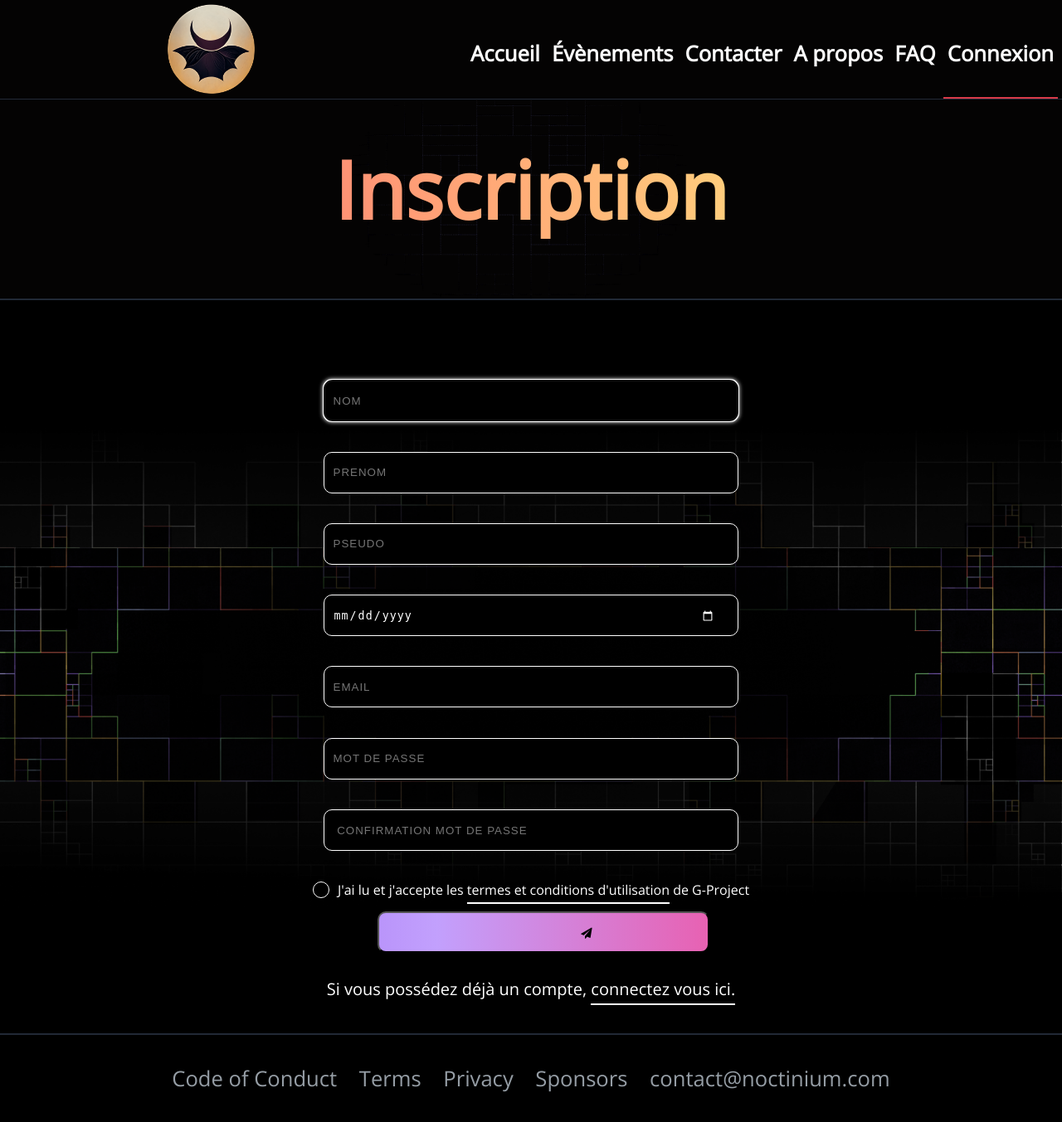
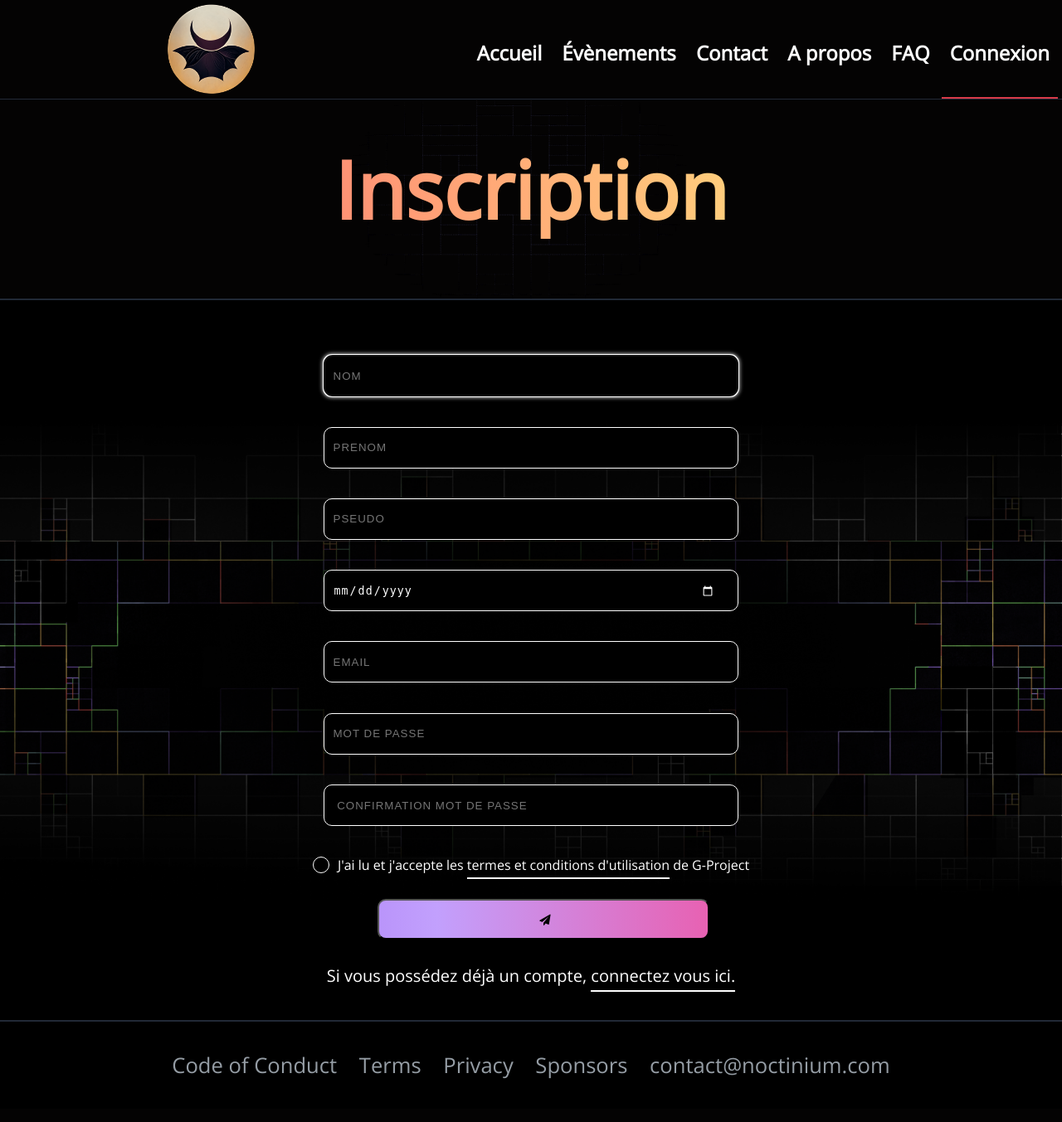
Before and after one commit to Niwa-Yume/Noctinium, a PHP site: page /inscription.html in a window 1280 px wide. Shown: the whole page at 83% size. After the commit the page ends 1301 px from the top, so only its background shows below. Run offline with PHP 8.4, Linux system fonts and the light colour scheme; some libraries are stand-ins or nearby versions.

Commit message:
Add files via upload

```diff
--- a/Noctinium/asset/style.css
+++ b/Noctinium/asset/style.css
@@ -172,16 +176,20 @@ header nav {
     float: right;
     margin-right: 5px;
 }
+header nav ul{
+    list-style: none;
+}
 header nav li {
     display: inline-block;
 	height: 105%;
-    padding-right: 5px;
-    padding-left: 5px;
+    padding-right: 10px;
+    padding-left: 10px;
     padding-top: 42px;
     padding-bottom: 20px;
+    width: auto;
 }
 header nav a{
-    font-size: 1.6rem;
+    font-size: 1.5rem;
     font-weight: bold;
 }
 header nav li.active {
@@ -433,8 +448,9 @@ section.subscribe {
     padding: 40px 0;
 }
 section.subscribe p {
-    width: 100%;
-    font-size: 1.7rem;
+    width: 80%;
+    font-size: 1.4rem;
+    margin: auto;
 }
 section.subscribe h4{
     font-size: 36px;
@@ -673,8 +689,8 @@ textarea.form-control-M{
 	background: linear-gradient(269.16deg, #FFE580 -15.83%, #FF7571 -4.97%, #FF7270 15.69%, #EA5DAD 32.43%, #C2A0FD 50.09%, #9867F0 67.47%, #3BF0E4 84.13%, #33CE43 105.13%, #B2F4B6 123.24%);
 	background-position: 58% 50%;
     background-size: 500%;
-	margin-top: 15px;
-	height: 50px;
+	margin: 30px auto;
+	height: 49px;
 	width: 100%;
 	overflow: hidden;
 	transition: all .2s ease-in-out;
@@ -892,7 +908,7 @@ hr {
 }
 .fa-paper-plane{
 	margin-top: 17px;
-    margin-bottom: 3px;
+    margin-bottom: 0;
 }
 .fa-social{
 	margin-top: 15px;
@@ -901,7 +917,7 @@ hr {
 .insc-cont-1 {
   font-family: 'Lato';
   font-weight: 400;
-  margin:  30px 0;
+  margin: auto;
   display: inline-block;
 }
 .insc-cont{
@@ -920,10 +936,10 @@ hr {
     width: 500px;
 }
 .fa-paper-plane-1{
-    margin-left: 100px;
+    margin-left: 0;
 }
 .send-text-1{
-    margin-left: 105px;
+    margin-left: 0;
 }
 .insc-form-checkbox{
     height: 20px;
--- a/Noctinium/compte.html
+++ b/Noctinium/compte.html
@@ -12,7 +12,7 @@
             <nav>
               <li><a href="index.html">Accueil</a></li>
               <li><a href="eventlist.html">Évènements</a></li>
-              <li><a href="contact.html">Contacter</a></li>
+              <li><a href="contact.html">Contact</a></li>
               <li><a href="propos.html">A propos</a></li>
               <li><a href="faq.html">FAQ</a></li>
               <li><a href="connexion.html">Connexion</a></li>
--- a/Noctinium/error.html
+++ b/Noctinium/error.html
@@ -10,7 +10,7 @@
             <nav>
                 <li><a href="index.html">Accueil</a></li>
                 <li><a href="eventlist.html">Évènements</a></li>
-                <li><a href="contact.html">Contacter</a></li>
+                <li><a href="contact.html">Contact</a></li>
 				<li><a href="propos.html">A propos</a></li>
 				<li><a href="faq.html">FAQ</a></li>
                 <li><a href="connexion.html">Connexion</a></li>
--- a/Noctinium/event.html
+++ b/Noctinium/event.html
@@ -12,7 +12,7 @@
             <nav>
               <li><a href="index.html">Accueil</a></li>
               <li class="active"><a href="eventlist.html">Évènements</a></li>
-              <li><a href="contact.html">Contacter</a></li>
+              <li><a href="contact.html">Contact</a></li>
               <li><a href="propos.html">A propos</a></li>
               <li><a href="faq.html">FAQ</a></li>
               <li><a href="connexion.html">Connexion</a></li>
--- a/Noctinium/eventAdd.html
+++ b/Noctinium/eventAdd.html
@@ -12,7 +12,7 @@
         <nav>
             <li><a href="index.html">Accueil</a></li>
             <li class="active"><a href="eventlist.html">Évènements</a></li>
-            <li><a href="contact.html">Contacter</a></li>
+            <li><a href="contact.html">Contact</a></li>
             <li><a href="propos.html">A propos</a></li>
             <li><a href="faq.html">FAQ</a></li>
             <li><a href="connexion.html">Connexion</a></li>
--- a/Noctinium/eventList.html
+++ b/Noctinium/eventList.html
@@ -15,7 +15,7 @@
             <nav>
                 <li><a href="index.html">Accueil</a></li>
                 <li class="active"><a href="eventlist.html">Évènements</a></li>
-                <li><a href="contact.html">Contacter</a></li>
+                <li><a href="contact.html">Contact</a></li>
                 <li><a href="propos.html">A propos</a></li>
                 <li><a href="faq.html">FAQ</a></li>
                 <li><a href="connexion.html">Connexion</a></li>
--- a/Noctinium/faq.html
+++ b/Noctinium/faq.html
@@ -12,7 +12,7 @@
         <nav>
             <li><a href="index.html">Accueil</a></li>
             <li><a href="eventlist.html">Évènements</a></li>
-            <li><a href="contact.html">Contacter</a></li>
+            <li><a href="contact.html">Contact</a></li>
             <li><a href="propos.html">A propos</a></li>
             <li class="active"><a href="faq.html">FAQ</a></li>
             <li><a href="connexion.html">Connexion</a></li>
--- a/Noctinium/inscription.html
+++ b/Noctinium/inscription.html
@@ -12,7 +12,7 @@
         <nav>
             <li><a href="index.html">Accueil</a></li>
             <li><a href="eventlist.html">Évènements</a></li>
-            <li><a href="contact.html">Contacter</a></li>
+            <li><a href="contact.html">Contact</a></li>
             <li><a href="propos.html">A propos</a></li>
             <li><a href="faq.html">FAQ</a></li>
             <li class="active"><a href="connexion.html">Connexion</a></li>
@@ -32,7 +32,7 @@
 
             <div class="form-group-insc">
               <div class="col-sm-12">
-                <input type="text" class="form-control insc-form" id="name" placeholder="NOM" name="name" value="" required autofocus>
+                <input type="text" class="form-control insc-form" id="nom" placeholder="NOM" name="name" value="" required autofocus>
               </div>
             </div>
 
@@ -50,7 +50,7 @@
 
             <div class="form-group-insc">
                 <div class="col-sm-12">
-                  <input type="date" class="form-control insc-form" id="prenom" placeholder="DATE DE NAISSANCE" name="datenaissance" value="" required>
+                  <input type="date" class="form-control insc-form" id="date" placeholder="DATE DE NAISSANCE" name="datenaissance" value="" required>
                 </div>
               </div>
 
@@ -74,8 +74,8 @@
 
             <div class="form-group-insc">
                 <div class="col-sm-12">
-                  <input type="checkbox" required class="insc-form-checkbox" name="termes-conditions" value=""/>
-                  <span class="insc-form-checkbox-txt">J'ai lu et j'accepte les <a href="" class="underline">termes et conditions d'utilisation</a> de G-Project</span>
+                  <input type="checkbox" required class="insc-form-checkbox" id="termes-conditions" name="termes-conditions" value="termes-conditions-accept"/>
+                  <label class="insc-form-checkbox-txt" for="termes-conditions">J'ai lu et j'accepte les <a href="" class="underline">termes et conditions d'utilisation</a> de G-Project</label>
                 </div>
               </div>
 
@@ -115,9 +115,30 @@
 </body>
 <script>
   var element = document.getElementById("logo")
+  var formN = document.getElementById("nom");
+  var formE = document.getElementById("email");
+  var formD = document.getElementById("date");
+  var formP = document.getElementById("prenom");
+  var formPS = document.getElementById("pseudo");
+  var formM = document.getElementById("mdp");
+  var formM2 = document.getElementById("mdp2");
   if(/Android|webOS|iPhone|iPad|iPod|BlackBerry|IEMobile|Opera Mini/i.test(navigator.userAgent)){
     element.classList.toggle("logo");
     element.classList.toggle("logo-M");
+    formN.classList.toggle("form-control");
+        formN.classList.toggle("form-control-M");
+        formE.classList.toggle("form-control");
+        formE.classList.toggle("form-control-M");
+        formM.classList.toggle("form-control");
+        formM.classList.toggle("form-control-M");
+        formP.classList.toggle("form-control");
+        formP.classList.toggle("form-control-M");
+        formD.classList.toggle("form-control");
+        formD.classList.toggle("form-control-M");
+        formPS.classList.toggle("form-control");
+        formPS.classList.toggle("form-control-M");
+        formM2.classList.toggle("form-control");
+        formM2.classList.toggle("form-control-M");
   }
 </script>
 </html>
--- a/Noctinium/map.html
+++ b/Noctinium/map.html
@@ -16,7 +16,7 @@
             <nav>
               <li><a href="index.html">Accueil</a></li>
               <li><a href="eventlist.html">Évènements</a></li>
-              <li><a href="contact.html">Contacter</a></li>
+              <li><a href="contact.html">Contact</a></li>
               <li><a href="propos.html">A propos</a></li>
               <li><a href="faq.html">FAQ</a></li>
               <li><a href="connexion.html">Connexion</a></li>
--- a/Noctinium/organisateur.html
+++ b/Noctinium/organisateur.html
@@ -12,7 +12,7 @@
             <nav>
               <li><a href="index.html">Accueil</a></li>
               <li><a href="eventlist.html">Évènements</a></li>
-              <li><a href="contact.html">Contacter</a></li>
+              <li><a href="contact.html">Contact</a></li>
               <li><a href="propos.html">A propos</a></li>
               <li><a href="faq.html">FAQ</a></li>
               <li><a href="connexion.html">Connexion</a></li>
--- a/Noctinium/sponsor.html
+++ b/Noctinium/sponsor.html
@@ -12,7 +12,7 @@
             <nav>
                 <li><a href="index.html">Accueil</a></li>
                 <li><a href="eventlist.html">Évènements</a></li>
-                <li><a href="contact.html">Contacter</a></li>
+                <li><a href="contact.html">Contact</a></li>
                 <li><a href="propos.html">A propos</a></li>
                 <li><a href="faq.html">FAQ</a></li>
                 <li><a href="connexion.html">Connexion</a></li>
```
Also changed, not shown: other parts of Noctinium/asset/style.css (+20 -9 lines), Noctinium/connexion.html (+7 -1 lines), Noctinium/index.html (+18 -26 lines), Noctinium/propos.html (+15 -11 lines).
